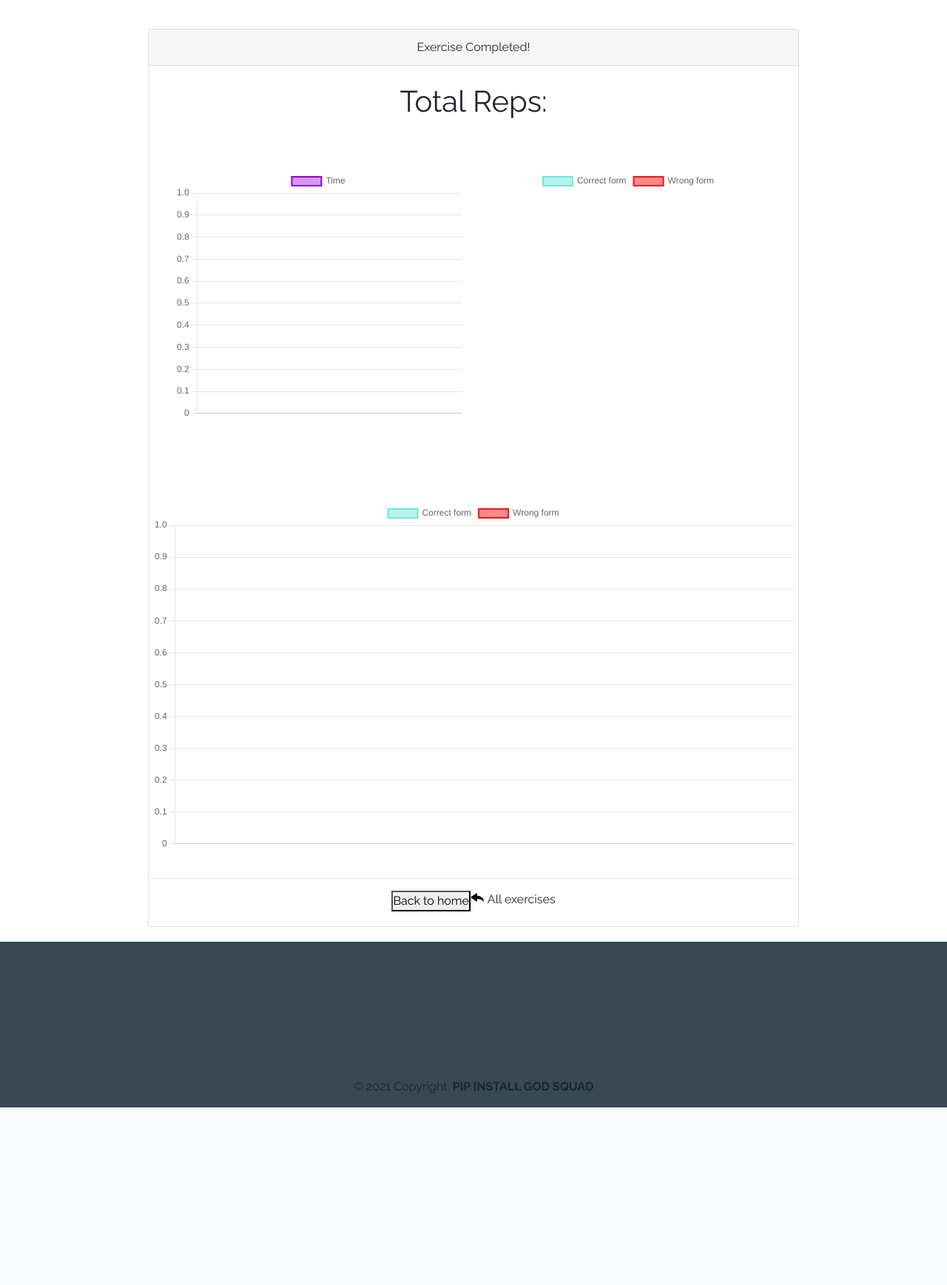
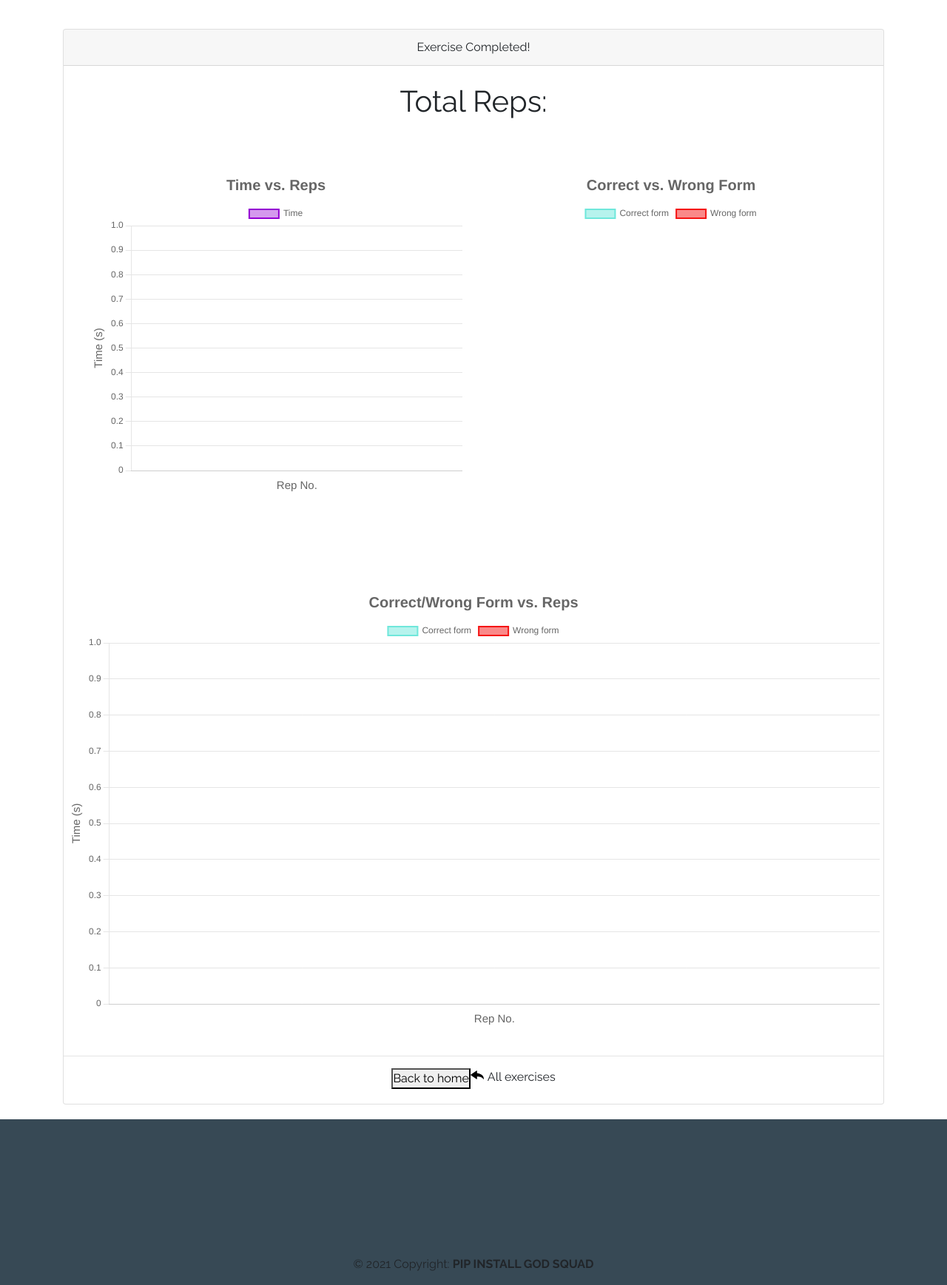
Before and after one commit to ABCSquad/FitPose-Django, a Django app: template Fit-Pose/main/templates/main/result.html in a window 1280 px wide. Shown: the part 61-1798 px from the top of the page at 74% size. Before the commit the page ends 1558 px from the top, so only its background shows below. Run offline with Django 3.2, Linux system fonts and the light colour scheme; the template is opened without the code that fills it, so the values that code supplies are empty; some libraries are stand-ins or nearby versions; some web fonts are replaced.

Commit message:
Chart.js 3.1.1 update

```diff
--- a/Fit-Pose/main/templates/main/result.html
+++ b/Fit-Pose/main/templates/main/result.html
@@ -72,7 +72,7 @@
   </head>
   <body>
     <section class="result-card">
-      <div class="akash">
+      <div class="container">
         <div class="card text-center">
           <div class="card-header">Exercise Completed!</div>
           <br />
@@ -129,6 +129,7 @@
                 tension: 0,
                 label: "Time",
                 data: [{% for item in qs %}{{item.time}},{% endfor %}],
+                fill: true,
                 backgroundColor: 'rgba(148,0,211,0.4)',
                 borderColor: [
                   'rgba(148,0,211,1)',
@@ -144,26 +145,34 @@
             ],
           },
           options: {
+            plugins: {
               title: {
                 display: true,
                 text: 'Time vs. Reps',
-              fontSize: 20,
+                font : {
+                  size: 20
+                }
+              }
             },
             scales: {
-              xAxes: [{
-                scaleLabel: {
+              x: {
+                title: {
                   display: true,
-                  labelString: 'Rep No.',
-                  fontSize: 15,
+                  text: 'Rep No.',
+                  font: {
+                    size: 15
                   }
-              }],
-              yAxes: [{
-                scaleLabel: {
+                }
+              },
+              y: {
+                title: {
                   display: true,
-                  labelString: 'Time (s)',
-                  fontSize: 15,
+                  text: 'Time (s)',
+                  font: {
+                    size: 15
                   }
-              }]
+                }
+              }
             }
           },
         });
@@ -196,26 +205,34 @@
             ],
           },
           options: {
+            plugins: {
               title: {
                 display: true,
                 text: 'Correct/Wrong Form vs. Reps',
-              fontSize: 20,
+                font : {
+                  size: 20
+                }
+              }
             },
             scales: {
-              xAxes: [{
-                scaleLabel: {
+              x: {
+                title: {
                   display: true,
-                  labelString: 'Rep No.',
-                  fontSize: 17,
+                  text: 'Rep No.',
+                  font: {
+                    size: 15
                   }
-              }],
-              yAxes: [{
-                scaleLabel: {
+                }
+              },
+              y: {
+                title: {
                   display: true,
-                  labelString: 'Time (s)',
-                  fontSize: 17,
+                  text: 'Time (s)',
+                  font: {
+                    size: 15
                   }
-              }]
+                }
+              }
             }
           },
         });
@@ -246,7 +263,7 @@
                   'rgba(111, 231, 219, 0.5)',
                   'rgba(245,20,20,0.5)'
                 ],
-                hoverOffset: 10,
+                hoverOffset: 6,
                 borderColor: [
                   'rgba(111, 231, 219, 1)',
                   'rgba(245,20,20,1)'
@@ -264,18 +281,14 @@
             ],
           },
           options: {
+            plugins: {
               title: {
                 display: true,
                 text: 'Correct vs. Wrong Form',
-              fontSize: 20,
+                font : {
+                  size: 20
+                }
               },
-            hoverOffset: 20,
-            tooltips: {
-              callbacks: {
-                label: function(tooltipItem, data) {
-                  return data['labels'][tooltipItem['index']] + ': ' + data['datasets'][0]['data'][tooltipItem['index']] + 's';
-                }
-              }
             },
           },
         });
```
Also changed, not shown: Fit-Pose/first_figure.html (deleted, +0 -7 lines). Lines whose indentation alone changed are shown as unchanged.
